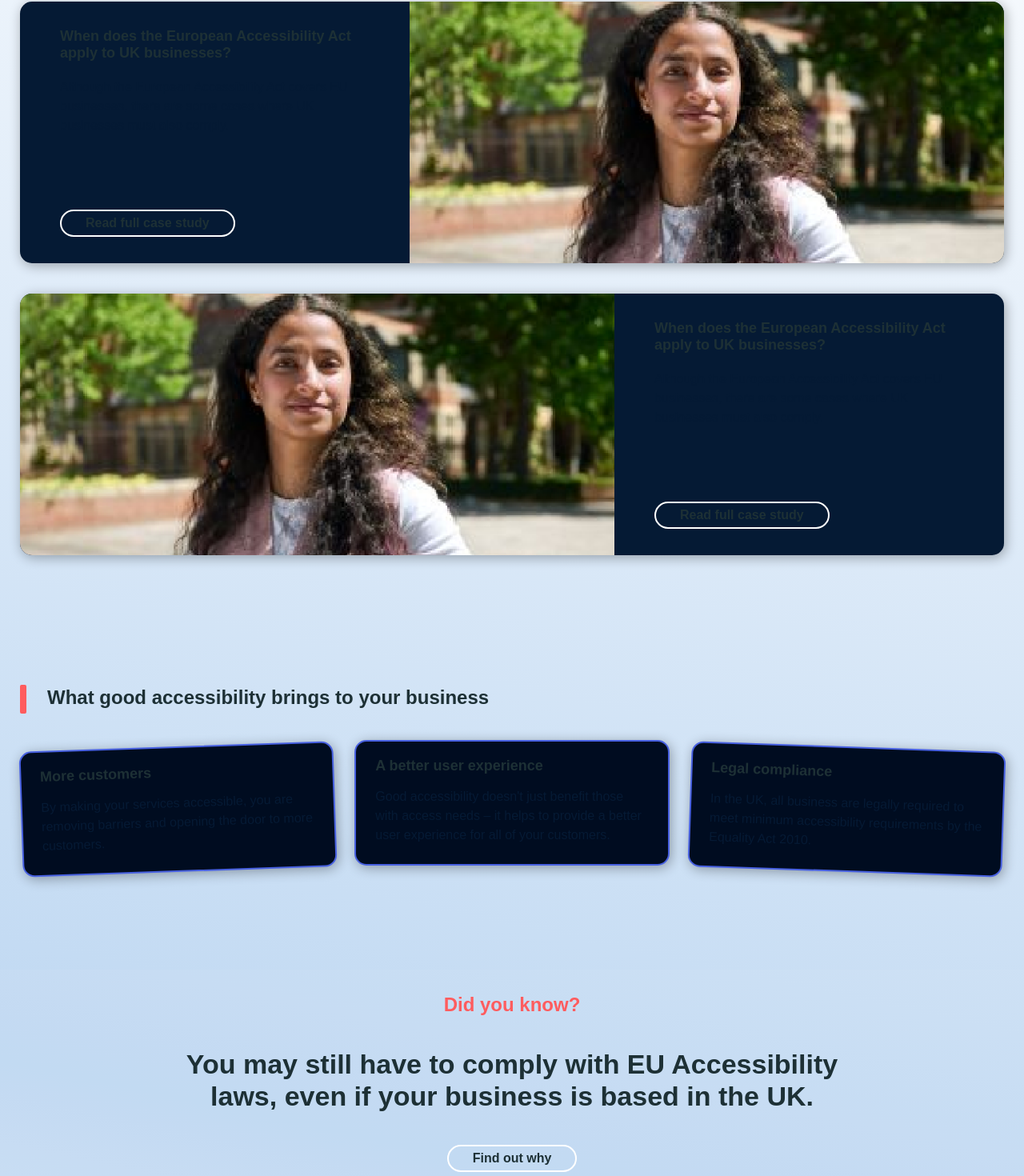
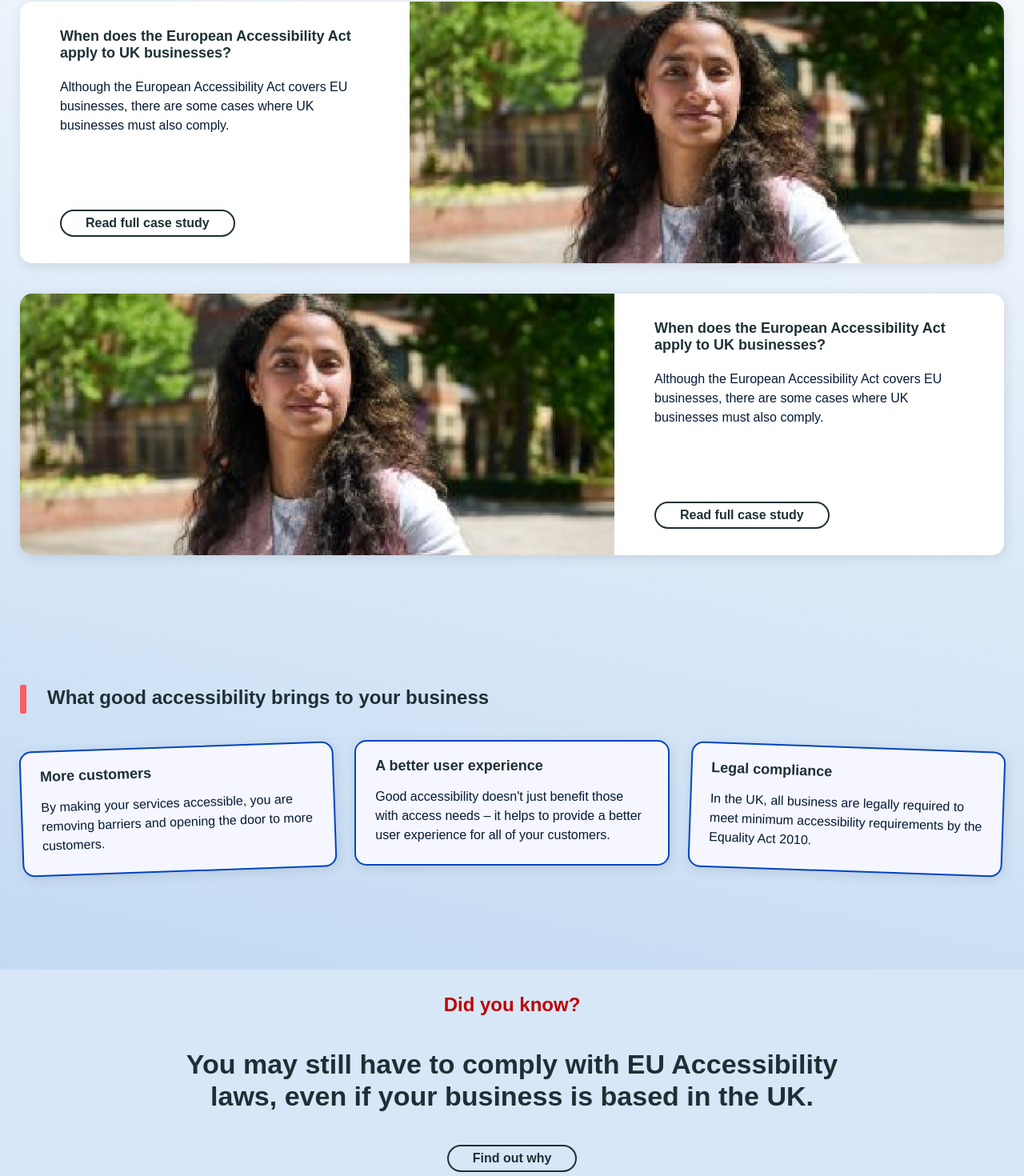
Before and after one commit to WillisDyson/project-rb, a React (Create React App) app: page / in a window 1280 px wide. Shown: the part 1240-2710 px from the top of the page at 80% size. Built offline with nearby package versions, Linux system fonts and the light colour scheme; a web font is replaced by a local one.

Commit message:
Background and border theming WIP

```diff
--- a/src/components/generic/article-section/article-promo/ArticlePromo.module.scss
+++ b/src/components/generic/article-section/article-promo/ArticlePromo.module.scss
@@ -5,14 +5,18 @@
 
 
 .article-promo {
-    background-color: $ocean-blue;
+    background-color: var(--bg-primary-blue);
     border-radius: $global-border-radius;
-    box-shadow: $global-box-shadow;
+    box-shadow: var(--shadow-primary);
     color: var(--text-primary);
     display: flex;
     min-height: 327px;
     overflow: hidden;
     text-decoration: none;
+
+    @media (prefers-color-scheme: light) {
+        background-color: $white;
+    }
 
     &:nth-child(even) {
         .article-promo__text-section {
--- a/src/components/generic/button-link/ButtonLink.module.scss
+++ b/src/components/generic/button-link/ButtonLink.module.scss
@@ -10,7 +10,7 @@ $button-padding-x: 34px;
 
 .button {
     background: transparent;
-    border: $button-outline-thickness solid $white;
+    border: $button-outline-thickness solid var(--text-primary);
     border-radius: 999px;
     border-width: 2px;
     color: var(--text-primary);
@@ -26,13 +26,13 @@ $button-padding-x: 34px;
 
 
     &:hover {
-        background-color: $white;
+        background-color: var(--text-primary);
         color: var(--text-primary-inverse);
     }
 
     &--hero {
         border: unset;
-        box-shadow: 2px 3px 6px rgba(0, 0, 0, 0.31);
+        box-shadow: var(--shadow-primary);
         font-size: px-to-rem(26px);
         padding: $button-padding-y $button-padding-x;
         overflow: hidden;
@@ -50,7 +50,7 @@ $button-padding-x: 34px;
         }
 
         &::after {
-            background-color: $midnight-blue;
+            background-color: var(--text-primary-inverse);
             height: calc(100% - ($button-outline-thickness * 2));
             transition: 0.3s;
             width: calc(100% - ($button-outline-thickness * 2) - 1px);
--- a/src/components/generic/slice/Slice.module.scss
+++ b/src/components/generic/slice/Slice.module.scss
@@ -14,7 +14,7 @@
     }
 
     &--insert {
-        background-color: $transparent-white;
+        background-color: var(--bg-secondary);
         margin: 80px auto;
         padding: 60px 25px;
 
--- a/src/components/generic/tiles-grid/cta-tile/CtaTile.module.scss
+++ b/src/components/generic/tiles-grid/cta-tile/CtaTile.module.scss
@@ -4,10 +4,10 @@
 
 .cta-tile {
     align-items: center;
-    background-color: $dark-cherry-red;
+    background-color: var(--bg-primary-red);
     border: 2px solid $salmon-red;
     border-radius: $global-border-radius;
-    box-shadow: $global-box-shadow;
+    box-shadow: var(--shadow-primary);
     box-sizing: border-box;
     color: var(--text-primary);
     display: flex;
@@ -19,12 +19,4 @@
     position: relative;
     text-align: center;
     z-index: 1;
-
-    &__header {
-
-    }
-
-    &__button {
-
-    }
 }
--- a/src/components/generic/tiles-grid/tile/Tile.module.scss
+++ b/src/components/generic/tiles-grid/tile/Tile.module.scss
@@ -3,10 +3,10 @@
 @use "global-stylesheets/GlobalVariables.scss" as *;
 
 .tile {
-    background-color: $dark-cherry-red;
-    border: 2px solid $salmon-red;
+    background-color: var(--bg-primary-red);
+    border: 2px solid var(--border-primary-red);
     border-radius: $global-border-radius;
-    box-shadow: $global-box-shadow;
+    box-shadow: var(--shadow-primary);
     box-sizing: border-box;
     color: var(--text-secondary-red);
     display: flex;
@@ -15,8 +15,8 @@
     padding: 20px 24px 24px;
 
     &--blue {
-        background-color: $orbit-blue;
-        border-color: $royal-blue;
+        background-color: var(--bg-primary-blue);
+        border-color: var(--border-primary-blue);
         color: var(--text-secondary-blue);
     }
 
--- a/src/global-stylesheets/GlobalColours.scss
+++ b/src/global-stylesheets/GlobalColours.scss
@@ -5,6 +5,7 @@ $space-gradient: linear-gradient(12deg, rgba(83, 0, 3, 1) 0%, rgba(4, 0, 0, 1) 1
 $magic-gradient: linear-gradient(45deg, rgba(255, 49, 52, 1) 0%, rgba(33, 69, 250, 1) 100%);
 
 // Reds
+$very-pale-red: #FFF2F2;
 $pale-red: #DEB7B7;
 $salmon-red: #FF5C5E;
 $crimson-red: #BE0001;
@@ -12,8 +13,12 @@ $garnet-red: #7F0001;
 $dark-cherry-red: #200000;
 
 // Blues
+$very-pale-blue: #F5F6FF;
+$baby-blue: #D7E7F7;
 $pale-blue: #B7BBDE;
 $royal-blue: #4861E1;
+$mid-blue: #0145BE;
+$muted-blue: #0E2236;
 $ocean-blue: #051a34;
 $orbit-blue: #000C20;
 $midnight-blue: #000B33;
--- a/src/global-stylesheets/GlobalStyles.scss
+++ b/src/global-stylesheets/GlobalStyles.scss
@@ -9,6 +9,7 @@
 // Theme styles
 
 :root {
+    // Text
     --text-primary: #{$white};
     --text-primary-inverse: #{$midnight-black};
     --text-primary-red: #{$salmon-red};
@@ -17,16 +18,46 @@
     --text-secondary: #{$off-white};
     --text-secondary-blue: #{$pale-blue};
     --text-secondary-red: #{$pale-red};
+
+    // Backgrounds
+    --bg-primary: #{$space-gradient};
+    --bg-primary-blue: #{$ocean-blue};
+    --bg-primary-red: #{$dark-cherry-red};
+
+    --bg-secondary: #{$muted-blue};
+
+    // Shadows
+    --shadow-primary: 2px 3px 15px rgba(0, 0, 0, 0.32);
+
+    // Borders
+    --border-primary-blue: #{$royal-blue};
+    --border-primary-red: #{$salmon-red};
 }
 
 @media (prefers-color-scheme: light) {
     :root {
+        // Text
         --text-primary: #{$midnight-black};
         --text-primary-inverse: #{$white};
+        --text-primary-red: #{$crimson-red};
 
         --text-secondary: #{$midnight-black};
         --text-secondary-blue: #{$ocean-blue};
         --text-secondary-red: #{$dark-cherry-red};
+
+        // Backgrounds
+        --bg-primary: #{$party-gradient};
+        --bg-primary-blue: #{$very-pale-blue};
+        --bg-primary-red: #{$very-pale-red};
+
+        --bg-secondary: #{$baby-blue};
+
+        // Shadows
+        --shadow-primary: 2px 3px 15px rgba(0, 0, 0, 0.1);
+
+        // Borders
+        --border-primary-blue: #{$mid-blue};
+        --border-primary-red: #{$salmon-red};
     }
 }
 
@@ -38,15 +69,10 @@
 
 body {
     background: $orbit-black;
-    background: $space-gradient;
+    background: var(--bg-primary);
     color: var(--text-primary);
     font-family: $houschka;
     font-weight: 400;
-
-    @media (prefers-color-scheme: light) {
-        background: $white;
-        background: $party-gradient;
-    }
 }
 
 h1,
--- a/src/global-stylesheets/GlobalVariables.scss
+++ b/src/global-stylesheets/GlobalVariables.scss
@@ -1,8 +1,5 @@
 // Border radius
 $global-border-radius: 15px;
 
-// Box shadows
-$global-box-shadow: 2px 3px 15px rgba(0, 0, 0, 0.32);
-
 // Tiles
 $global-tile-gap: 25px;
```
